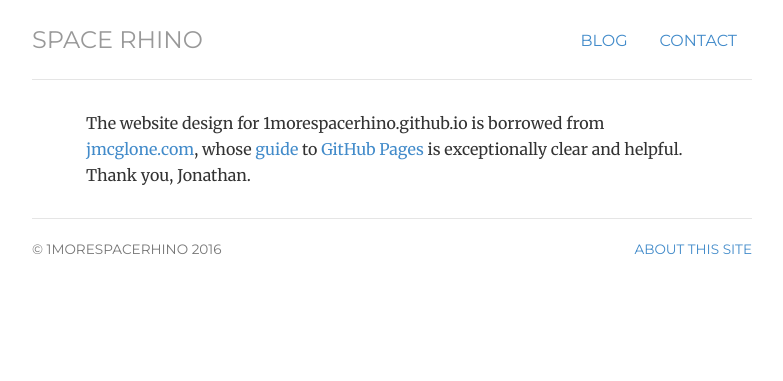
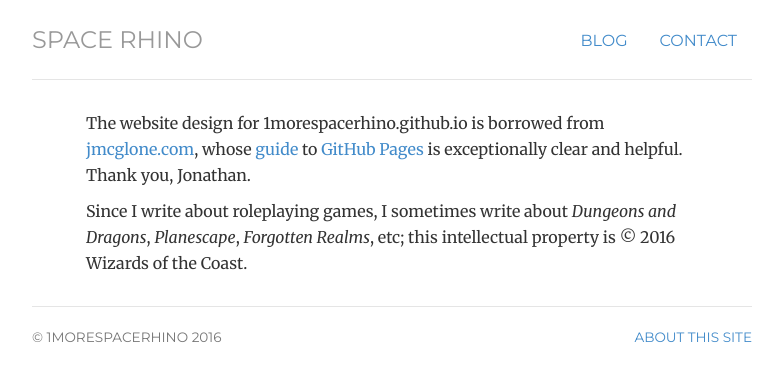
Before and after one commit to 1morespacerhino/1morespacerhino.github.io, a Jekyll site: the page built from about/index.html, in a window 1280 px wide. Shown: the top 381 px of the page, without its empty margins (248-1031 px from the left). Built offline with Jekyll 4.4.1, drawn with Linux system fonts in a browser that asks for light colours.

Commit message:
Update about

```diff
--- a/about/index.html
+++ b/about/index.html
@@ -8,4 +8,6 @@ description: Credits and information about the website design for 1morespacerhin
 
     <p>The website design for 1morespacerhino.github.io is borrowed from <a href="http://www.jmcglone.com">jmcglone.com</a>, whose <a href="http://jmcglone.com/guides/github-pages/">guide</a> to <a href="https://pages.github.com/">GitHub Pages</a> is exceptionally clear and helpful. Thank you, Jonathan.</p>
 
+    <p>Since I write about roleplaying games, I sometimes write about <em>Dungeons and Dragons</em>, <em>Planescape</em>, <em>Forgotten Realms</em>, etc; this intellectual property is &copy; 2016 Wizards of the Coast.</p>
+
   </div>
```
